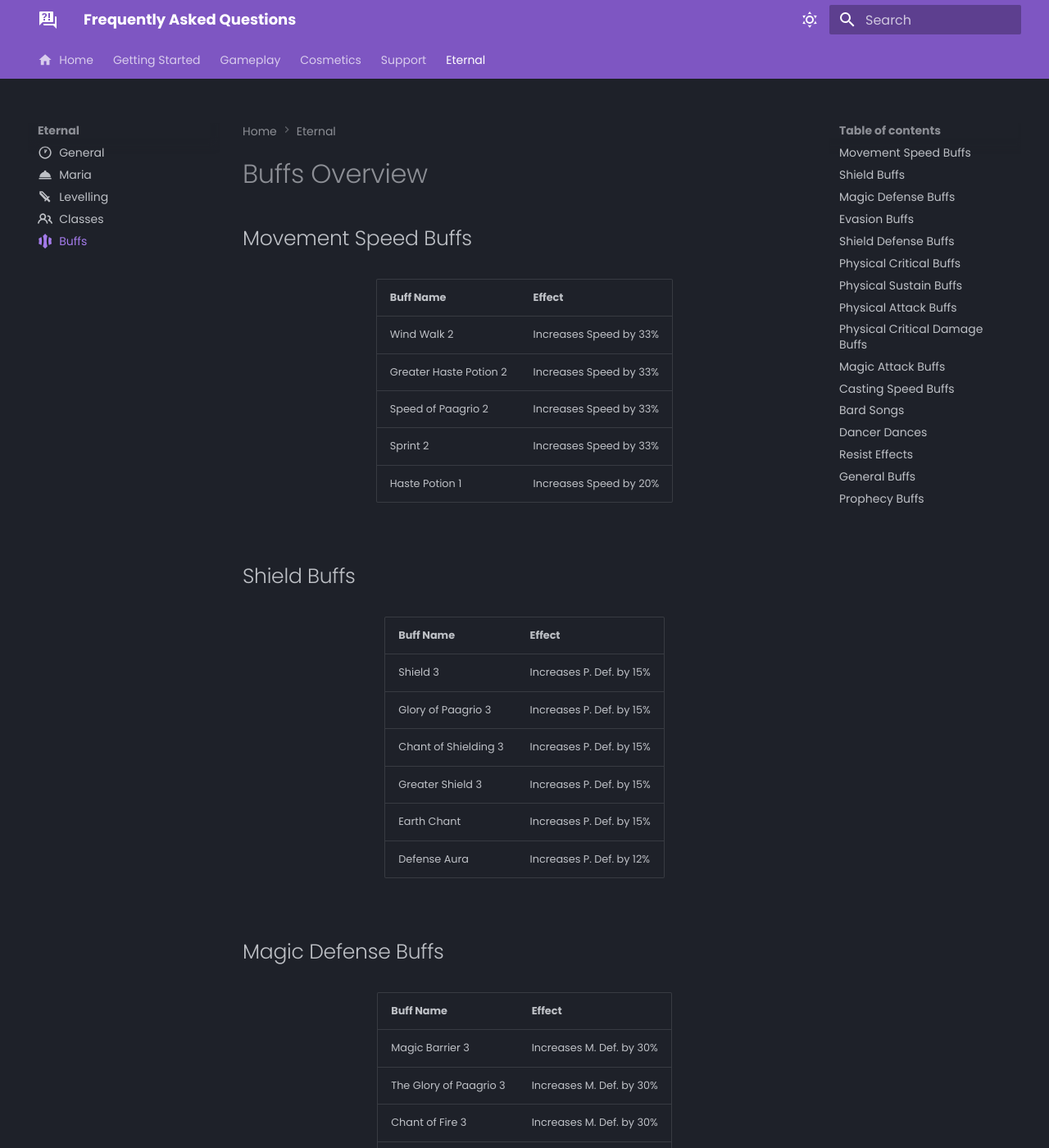
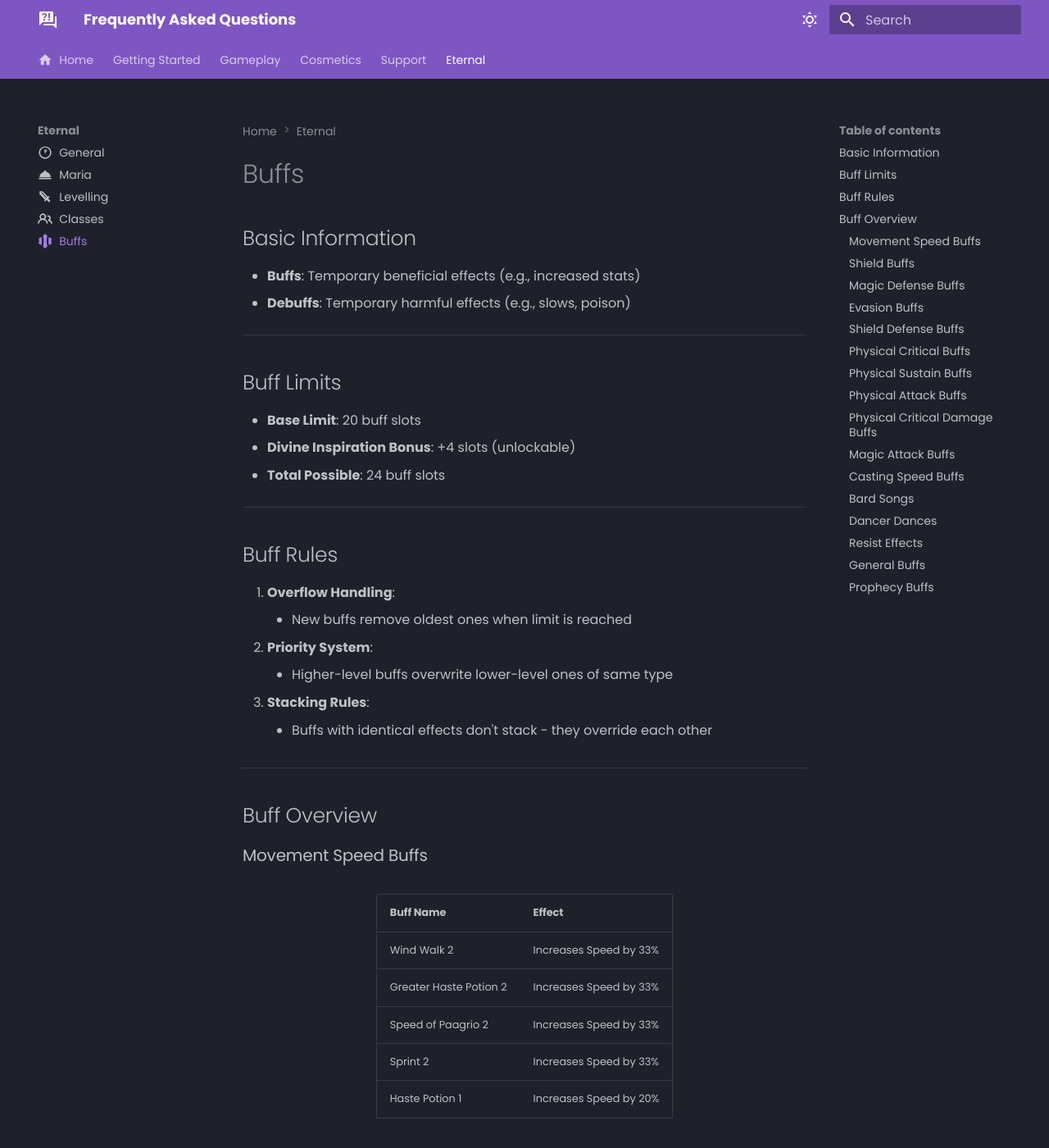
Before and after one commit to tab1-web/faq, an MkDocs documentation site: the page built from docs/eternal/buffs.md, in a window 1280 px wide and 1400 px high. Shown: the whole window at 82% size. Built offline with MkDocs 1.6.1 and Material for MkDocs 9.7.7, drawn with Linux system fonts in a browser that asks for light colours; some web fonts are replaced.

Commit message:
buff description add

```diff
--- a/docs/eternal/buffs.md
+++ b/docs/eternal/buffs.md
@@ -2,9 +2,31 @@
 icon: simple/magic
 ---
 
-# Buffs Overview
+## Basic Information
+- **Buffs**: Temporary beneficial effects (e.g., increased stats)
+- **Debuffs**: Temporary harmful effects (e.g., slows, poison)
 
-## Movement Speed Buffs
+---
+
+## Buff Limits
+- **Base Limit**: 20 buff slots
+- **Divine Inspiration Bonus**: +4 slots (unlockable)
+- **Total Possible**: 24 buff slots
+
+---
+
+## Buff Rules
+1. **Overflow Handling**:
+    - New buffs remove oldest ones when limit is reached
+2. **Priority System**:
+    - Higher-level buffs overwrite lower-level ones of same type
+3. **Stacking Rules**:
+    - Buffs with identical effects don't stack - they override each other
+
+---
+
+## Buff Overview
+### Movement Speed Buffs
 <figure markdown="span" markdown>
 | Buff Name | Effect |
 |-----------|--------|
@@ -15,7 +37,9 @@ icon: simple/magic
 | Haste Potion 1 | Increases Speed by 20% |
 </figure>
 
-## Shield Buffs
+---
+
+### Shield Buffs
 <figure markdown="span" markdown>
 | Buff Name | Effect |
 |-----------|--------|
@@ -26,7 +50,10 @@ icon: simple/magic
 | Earth Chant | Increases P. Def. by 15% |
 | Defense Aura | Increases P. Def. by 12% |
 </figure>
-## Magic Defense Buffs
+
+---
+
+### Magic Defense Buffs
 <figure markdown="span" markdown>
 | Buff Name | Effect |
 |-----------|--------|
@@ -35,7 +62,10 @@ icon: simple/magic
 | Chant of Fire 3 | Increases M. Def. by 30% |
 | Spirit Barrier 3 | Increases M. Def. by 30% |
 </figure>
-## Evasion Buffs
+
+---
+
+### Evasion Buffs
 <figure markdown="span" markdown>
 | Buff Name | Effect |
 |-----------|--------|
@@ -43,7 +73,10 @@ icon: simple/magic
 | Tact of Paagrio 3 | +4 Evasion |
 | Chant of Evasion 3 | +4 Evasion |
 </figure>
-## Shield Defense Buffs
+
+---
+
+### Shield Defense Buffs
 <figure markdown="span" markdown>
 | Buff Name | Effect |
 |-----------|--------|
@@ -51,21 +84,32 @@ icon: simple/magic
 | Under the Protection of Paagrio 3 | Increases Shield Defense Rate by 50% |
 | Advanced Block 3 | Increases Shield Defense Power by 100% |
 </figure>
-## Physical Critical Buffs
+
+---
+
+
+### Physical Critical Buffs
 <figure markdown="span" markdown>
 | Buff Name | Effect |
 |-----------|--------|
 | Focus 3 | Increases Critical by 30% |
 | Chant of Predator 3 | Increases Critical by 30% |
 </figure>
-## Physical Sustain Buffs
+
+---
+
+
+### Physical Sustain Buffs
 <figure markdown="span" markdown>
 | Buff Name | Effect |
 |-----------|--------|
 | Vampiric Rage 4 | Restores HP using damage inflicted by 9%<br>Skill/Ranged Atk. Excluded |
 | Chant of Vampire 4 | Restores HP using damage inflicted by 9%<br>Skill/Ranged Atk. Excluded |
 </figure>
-## Physical Attack Buffs
+
+---
+
+### Physical Attack Buffs
 <figure markdown="span" markdown>
 
 | Buff Name | Effect |
@@ -78,7 +122,10 @@ icon: simple/magic
 | War Chant 3 | Increases P. Atk. by 10% |
 </figure>
 
-## Physical Critical Damage Buffs
+---
+
+
+### Physical Critical Damage Buffs
 <figure markdown="span" markdown>
 
 | Buff Name | Effect |
@@ -88,7 +135,10 @@ icon: simple/magic
 | Chant of Rage 3 | Increases Critical Damage Amount by 35% |
 </figure>
 
-## Magic Attack Buffs
+---
+
+
+### Magic Attack Buffs
 <figure markdown="span" markdown>
 
 
@@ -98,7 +148,10 @@ icon: simple/magic
 | The Soul of Paagrio 3 | Increases M. Atk. by 75% |
 
 </figure>
-## Casting Speed Buffs
+
+---
+
+### Casting Speed Buffs
 
 <figure markdown="span" markdown>
 
@@ -111,7 +164,10 @@ icon: simple/magic
 | Magic Haste Potion 2 | Increases Cast. Speed by 23% |
 
 </figure>
-## Bard Songs
+
+---
+
+### Bard Songs
 <figure markdown="span" markdown>
 
 | Song Name | Effect |
@@ -132,7 +188,10 @@ icon: simple/magic
 | **Song of Champion** | Decreases MP Consumption by 20% and Reuse for Physical Skills by 30% |
 </figure>
 
-## Dancer Dances
+---
+
+
+### Dancer Dances
 <figure markdown="span" markdown>
 
 | Dance Name | Effect |
@@ -152,7 +211,10 @@ icon: simple/magic
 | Dance of Shadow | Decreases Speed and protected from monsters preemptive attacks |
 </figure>
 
-## Resist Effects
+---
+
+
+### Resist Effects
 <figure markdown="span" markdown>
 
 | Resist Name | Effect |
@@ -170,7 +232,10 @@ icon: simple/magic
 | Pa'agrio Emblem | Increases cancel by 30% and de-buff attack resist by 20% |
 | Arcane Protection 3 | Increases cancel by 30% and de-buff attack resist by 20% |
 </figure>
-## General Buffs
+
+---
+
+### General Buffs
 <figure markdown="span" markdown>
 
 | Buff Name | Effect |
@@ -183,8 +248,10 @@ icon: simple/magic
 | Bless the Soul 6 | Increases Max. MP by 35% |
 | Pa'agrio's Fist 1 | Increases Max. CP by +800 |
 </figure>
+---
 
-## Prophecy Buffs
+
+### Prophecy Buffs
 <figure markdown="span" markdown>
 
 | Buff Name | Effects |
@@ -196,3 +263,5 @@ icon: simple/magic
 | **Victory of Paagrio (IL)** | - Max HP +20%<br>- Speed -20%<br>- Accuracy +4<br>- P.Def. +20%<br>- P.Atk. +10%<br>- Atk. Spd. +20%<br>- Crit. Rate/Power +20%<br>- M.Def. +20%<br>- M.Atk. +20%<br>- Cast. Speed +20%<br>- Debuff Resist +20% |
 | **Chant of Victory** | - Max HP +20%<br>- Speed -20%<br>- Accuracy +4<br>- P.Def. +20%<br>- P.Atk. +10%<br>- Atk. Spd. +20%<br>- Crit. Rate/Power +20%<br>- M.Def. +20%<br>- M.Atk. +20%<br>- Cast. Speed +20%<br>- Debuff Resist +20%
 </figure>
+
+---
```
